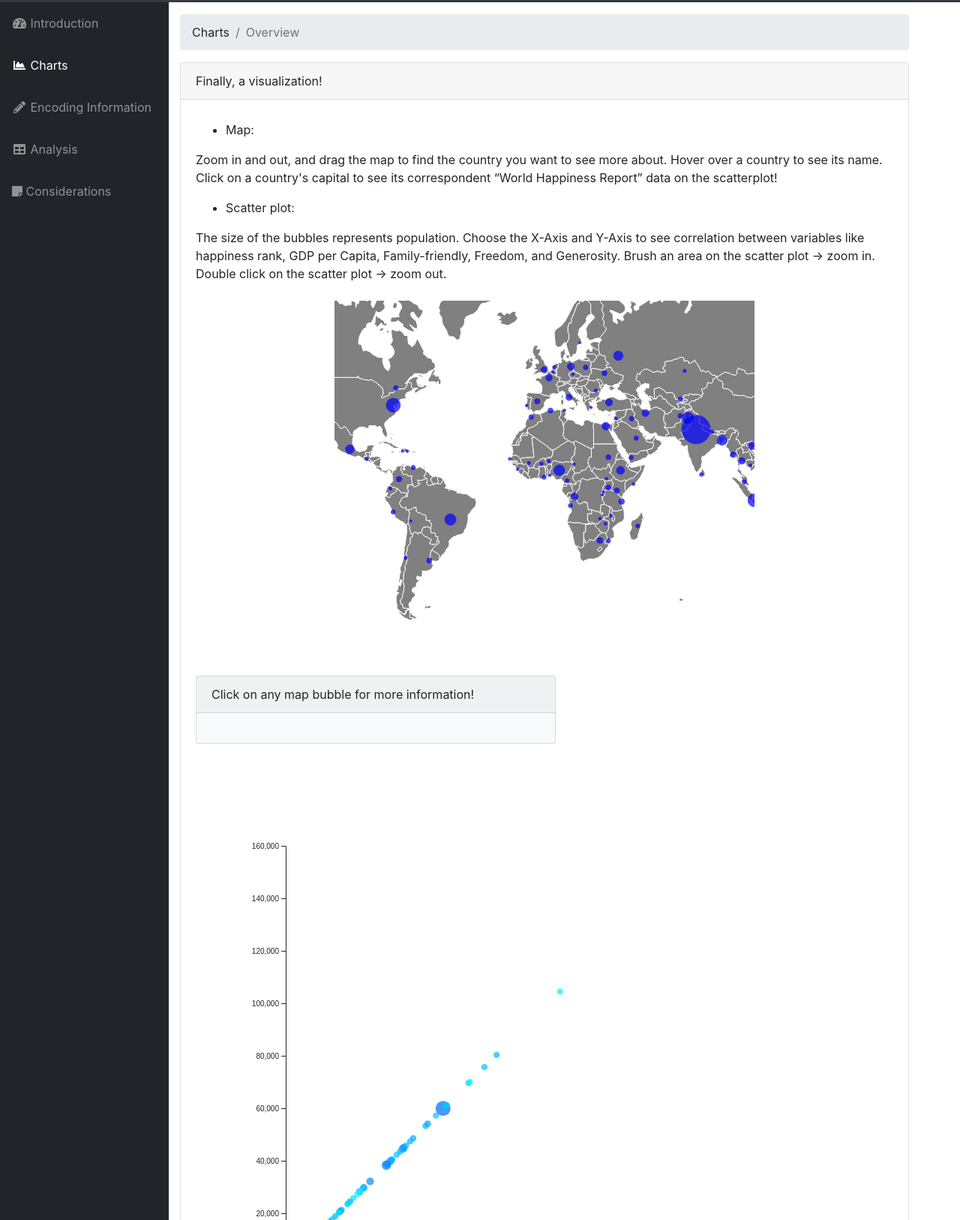
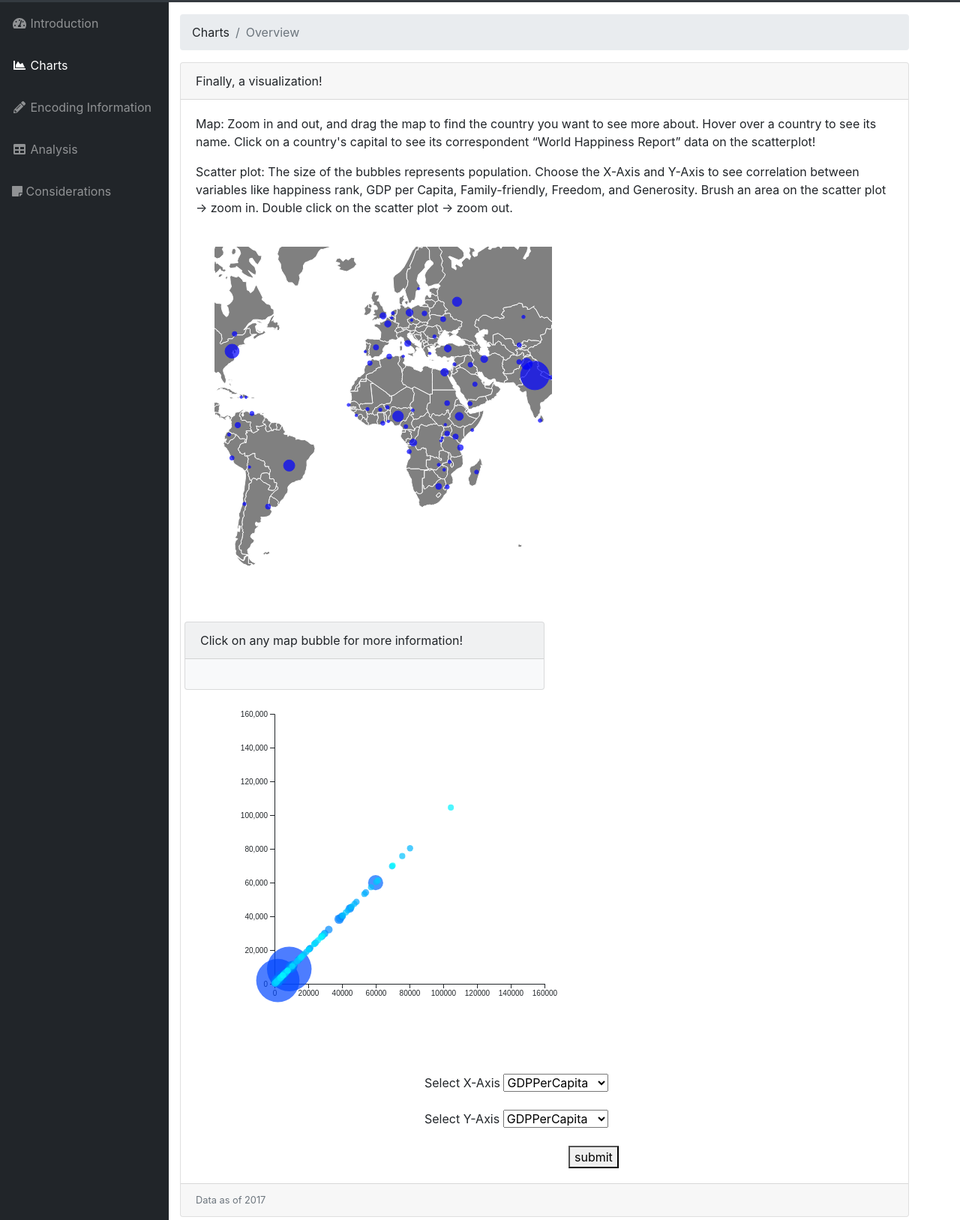
Before and after one commit to duanchenliu/hw3-let-s-go-vis, a website with bundled scripts: page charts.html in a window 1280 px wide. Shown: the part 53-1680 px from the top of the page at 75% size. Built offline with nearby package versions, Linux system fonts and the light colour scheme; files whose address does not match are found by name.

Commit message:
grid fix

```diff
--- a/charts.html
+++ b/charts.html
@@ -21,6 +21,9 @@
   <link href="css/sb-admin.css" rel="stylesheet">
 
   <link rel="stylesheet" href="css/style.css">
+
+  <link rel="stylesheet" href="https://stackpath.bootstrapcdn.com/bootstrap/4.3.1/css/bootstrap.min.css" integrity="sha384-ggOyR0iXCbMQv3Xipma34MD+dH/1fQ784/j6cY/iJTQUOhcWr7x9JvoRxT2MZw1T" crossorigin="anonymous">
+
 
 </head>
 
@@ -82,31 +85,13 @@
           <li class="breadcrumb-item">Charts</li>
           <li class="breadcrumb-item active">Overview</li>
         </ol>
-
-        <!-- Area Chart Example-->
+        <!--
         <div class="card mb-3">
           <div class="card-header">
             Finally, a visualization!</div>
           <div class="card-body">
-             <!-- Icon Cards-->
              <div class="row">
-                <div class="col-sm col-md col-lg" style="margin-top: 1vh">
-                    <ul>
-                        <li>Map:</li>
-                    </ul>
-                    <p>
-                    Zoom in and out, and drag the map to find the country you want to see more about.
-                    Hover over a country to see its name.
-                    Click on a country's capital to see its correspondent “World Happiness Report” data on the scatterplot!
-                    </p>
-                    <ul>
-                        <li>Scatter plot: </li>
-                    </ul>
-                    <p>
-                    The size of the bubbles represents population.
-                    Choose the X-Axis and Y-Axis to see correlation between variables like happiness rank, GDP per Capita, Family-friendly, Freedom, and Generosity.
-                    Brush an area on the scatter plot → zoom in. Double click on the scatter plot → zoom out.
-                  </p>
+                <div class="col-sm-3 col-md-6 col-lg-9" style="margin-top: 1vh">
                 <div id="chart-area" style="margin-top: 3vh"></div>
                    <div class="card bg-light mb-3" style="max-width: 30rem">
                       <div class="card-header">Click on any map bubble for more information!</div>
@@ -121,12 +106,12 @@
                         <div id="stacked-area-chart"></div>
                         <div id="timeline"></div>
 
-                 <div class="col-sm col-md col-lg ">
+                 <div class="col-sm-3 col-md-6 col-lg-9">
                   <div class='row'>
                       <div class = "col-6" id = "menu" style='margin-left: 50vh'>
                           <p><span><label for="x-axis">Select X-Axis</label></span>
                             <select id="x-value">
-                              <!-- <option value="Population">Population</option> -->
+
                               <option value="GDPPerCapita">GDPPerCapita</option>
                               <option value="HappinessRank">HappinessRank</option>
                               <option value="Family">Family</option>
@@ -135,7 +120,7 @@
                             </select>
                           <p><span><label for="y-axis">Select Y-Axis</label></span>
                           <select id="y-value">
-                              <!-- <option value="Population">Population</option> -->
+
                               <option value="GDPPerCapita">GDPPerCapita</option>
                               <option value="HappinessRank">HappinessRank</option>
                               <option value="Family">Family</option>
@@ -153,6 +138,66 @@
           <div class="card-footer small text-muted">Data as of 2017</div>
 
         </div>
+      -->
+      <div class="card mb-3">
+          <div class="card-header">
+              Finally, a visualization!
+          </div>
+          <div class="card-body">
+              <div>
+                  <p>
+                  Map: Zoom in and out, and drag the map to find the country you want to see more about.
+                  Hover over a country to see its name.
+                  Click on a country's capital to see its correspondent “World Happiness Report” data on the scatterplot!
+                  </p>
+                  <p>
+                  Scatter plot: The size of the bubbles represents population.
+                  Choose the X-Axis and Y-Axis to see correlation between variables like happiness rank, GDP per Capita, Family-friendly, Freedom, and Generosity.
+                  Brush an area on the scatter plot → zoom in. Double click on the scatter plot → zoom out.
+                </p>
+              </div>
+             <div class="row">
+                <div class="col-xs-4">
+                <div id="chart-area" style="margin-top: 3vh; margin-left:5vh"></div>
+                   <div class="card bg-light mb-3" style="max-width: 30rem">
+                      <div class="card-header">Click on any map bubble for more information!</div>
+                      <div class="card-body">
+                        <div id="textPlace"></div>
+                      </div>
+                    </div>
+                 </div>
+                <div class="col-xs-4">
+                <div style="margin-top: -13vh">
+                    <div id="second-chart-area"></div>
+                        <div id="third-chart-area"></div>
+                        <div id="stacked-area-chart"></div>
+                        <div id="timeline"></div>
+                    <div id = "menu" style="margin-left: 40vh">
+                          <p><span><label for="x-axis">Select X-Axis</label></span>
+                            <select id="x-value">
+                              <option value="GDPPerCapita">GDPPerCapita</option>
+                              <option value="HappinessRank">HappinessRank</option>
+                              <option value="Family">Family</option>
+                              <option value="Freedom">Freedom</option>
+                              <option value="Generosity">Generosity</option>
+                            </select>
+                          <p><span><label for="y-axis">Select Y-Axis</label></span>
+                          <select id="y-value">
+                              <option value="GDPPerCapita">GDPPerCapita</option>
+                              <option value="HappinessRank">HappinessRank</option>
+                              <option value="Family">Family</option>
+                              <option value="Freedom">Freedom</option>
+                              <option value="Generosity">Generosity</option>
+                          </select>
+
+                        </div>
+                        <button id = "button" style="margin-left: 64vh">submit</button>
+                      </div>
+                    </div>
+                </div>
+            </div>
+          <div class="card-footer small text-muted">Data as of 2017</div>
+      </div>
       <!-- Sticky Footer -->
       <footer class="sticky-footer">
         <div class="container my-auto">
--- a/js/main.js
+++ b/js/main.js
@@ -1,7 +1,7 @@
 // import { csv, json } from 'd3';
 // import { feature } from 'topojson';
 
-let width = 560,
+let width = 450,
 height = 500;
 
 //define highlighted place
--- a/js/scatterplot_newest.js
+++ b/js/scatterplot_newest.js
@@ -1,6 +1,6 @@
 let margin = {top:20, bottom:20, left:20, right:20};
-      width = 800 - margin.left - margin.right;
-      height = 800 - margin.top - margin.bottom;
+      width = 600 - margin.left - margin.right;
+      height = 600 - margin.top - margin.bottom;
       let padding = 100;
 
 
```
